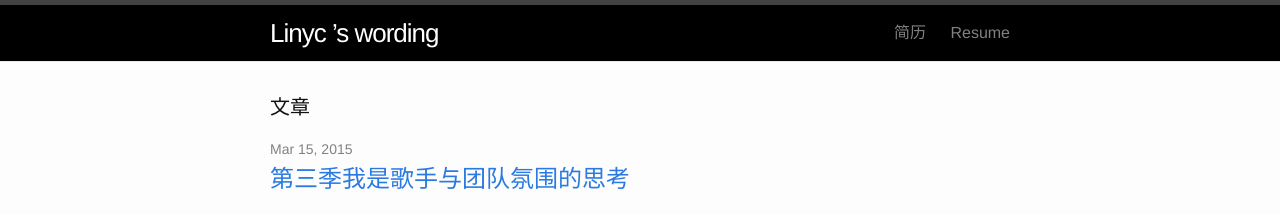
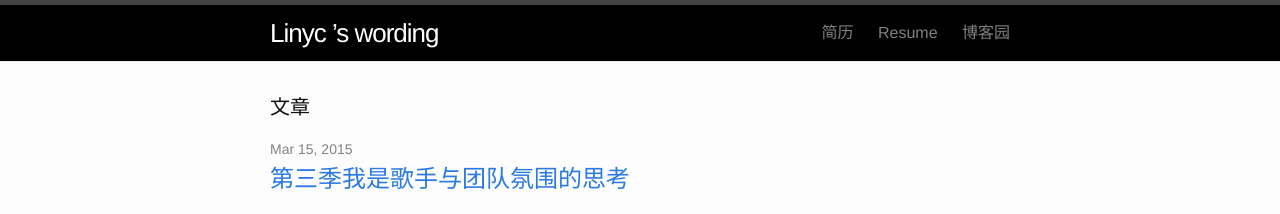
Before and after one commit to linyc/linyc.github.io, a Jekyll site: the page built from index.html, in a window 1280 px wide. Shown: the top 214 px of the page. Built offline with Jekyll 4.4.1, drawn with Linux system fonts in a browser that asks for light colours.

Commit message:
add cnblogs link

```diff
--- a/_includes/header.html
+++ b/_includes/header.html
@@ -19,6 +19,7 @@
           <a class="page-link" href="{{ page.url | prepend: site.baseurl }}">{{ page.title }}</a>
           {% endif %}
         {% endfor %}
+        <a class="page-link" target="_blank" href="http://www.cnblogs.com/linyc">博客园</a>
       </div>
     </nav>
 
```
Also changed, not shown: 12 other files.
